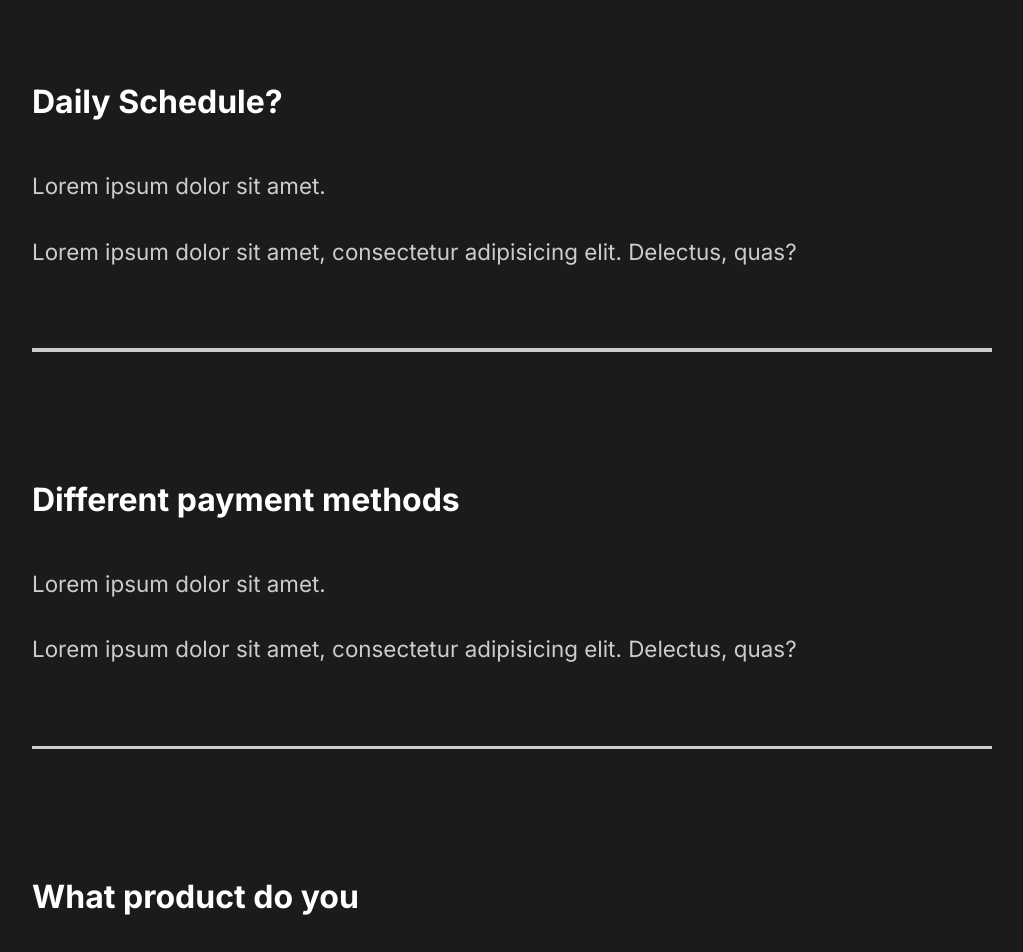
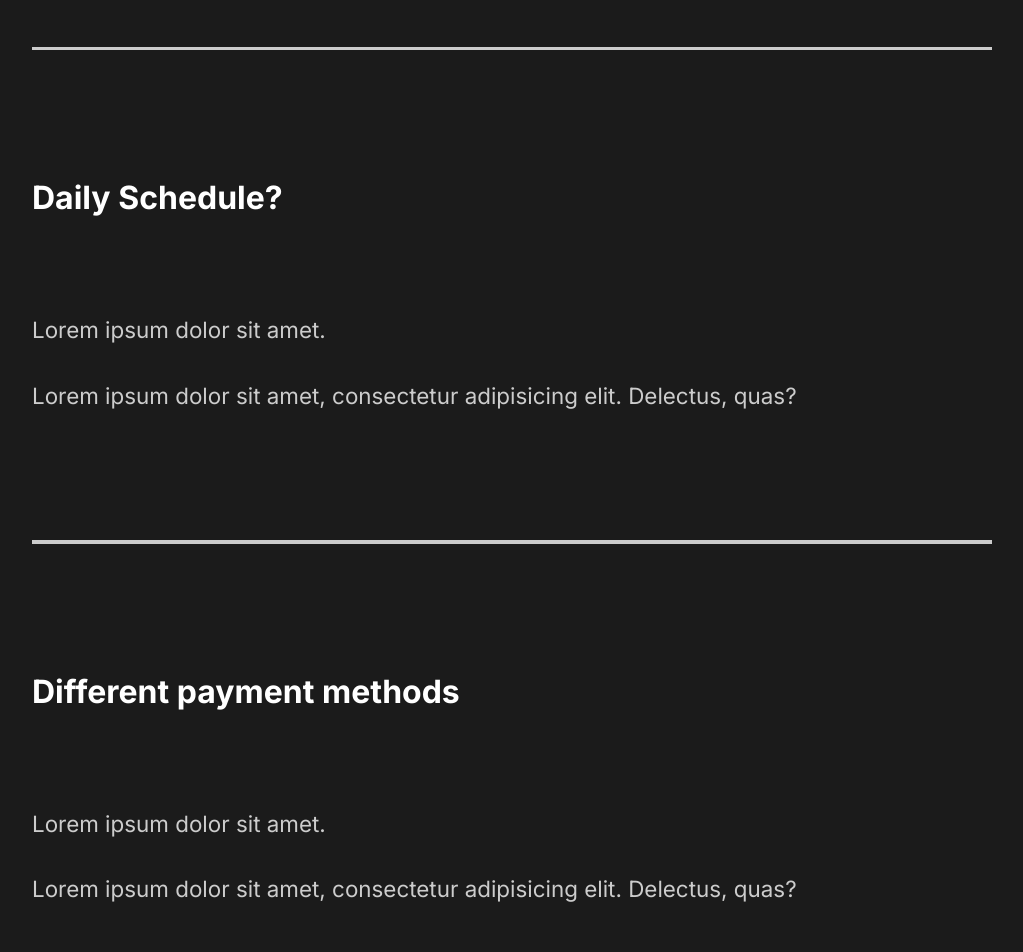
Before and after one commit to anshumanxda/react-practice-portfolio, a React (Create React App) app: page / in a window 1280 px wide. Shown: the part 2820-3772 px from the top of the page, without its empty margins (128-1151 px from the left). Built offline with nearby package versions, Linux system fonts and the light colour scheme.

Commit message:
faqSection: toggle,animation(AnimateSharedLayout)

```diff
--- a/src/comonents/FaqSection.js
+++ b/src/comonents/FaqSection.js
@@ -2,57 +2,60 @@
 //style
 import styled from "styled-components";
 import { StyledAbout } from "../styles";
-
+import Toggle from "./Toggle";
+import { AnimateSharedLayout } from "framer-motion";
 const FaqSection = () => {
   return (
     <StyledFaq>
       <h2>
         Any Questions <span>FAQ</span>
       </h2>
+      <AnimateSharedLayout>
+        <Toggle title="How Do I Start?">
           <div className="question">
-        <h4>How Do I Start?</h4>
             <div className="answer">
               <p>Lorem ipsum dolor sit amet.</p>
               <p>
-            Lorem ipsum dolor sit amet, consectetur adipisicing elit. Delectus,
-            quas?
+                Lorem ipsum dolor sit amet, consectetur adipisicing elit.
+                Delectus, quas?
               </p>
             </div>
-        <div className="faq-line"></div>
           </div>
+        </Toggle>
+        <Toggle title="Daily Schedule?">
           <div className="question">
-        <h4>Daily Schedule?</h4>
             <div className="answer">
               <p>Lorem ipsum dolor sit amet.</p>
               <p>
-            Lorem ipsum dolor sit amet, consectetur adipisicing elit. Delectus,
-            quas?
+                Lorem ipsum dolor sit amet, consectetur adipisicing elit.
+                Delectus, quas?
               </p>
             </div>
-        <div className="faq-line"></div>
           </div>
+        </Toggle>
+        <Toggle title="Different payment methods">
           <div className="question">
-        <h4>Different payment methods</h4>
             <div className="answer">
               <p>Lorem ipsum dolor sit amet.</p>
               <p>
-            Lorem ipsum dolor sit amet, consectetur adipisicing elit. Delectus,
-            quas?
+                Lorem ipsum dolor sit amet, consectetur adipisicing elit.
+                Delectus, quas?
               </p>
             </div>
-        <div className="faq-line"></div>
           </div>
+        </Toggle>
+        <Toggle title="What product do you">
           <div className="question">
-        <h4>What product do you</h4>
             <div className="answer">
               <p>Lorem ipsum dolor sit amet.</p>
               <p>
-            Lorem ipsum dolor sit amet, consectetur adipisicing elit. Delectus,
-            quas?
+                Lorem ipsum dolor sit amet, consectetur adipisicing elit.
+                Delectus, quas?
               </p>
             </div>
-        <div className="faq-line"></div>
           </div>
+        </Toggle>
+      </AnimateSharedLayout>
     </StyledFaq>
   );
 };
--- /dev/null
+++ b/src/comonents/Toggle.js
@@ -0,0 +1,15 @@
+import { motion } from "framer-motion";
+import React, { Children, useState } from "react";
+
+const Toggle = ({ children, title }) => {
+  const [toggle, setToggle] = useState(true);
+  return (
+    <motion.div layout className="question" onClick={() => setToggle(!toggle)}>
+      <motion.h4 layout>{title}</motion.h4>
+      {toggle ? children : ""}
+      <div className="faq-line"></div>
+    </motion.div>
+  );
+};
+
+export default Toggle;
```
Lines whose indentation alone changed are shown as unchanged.
